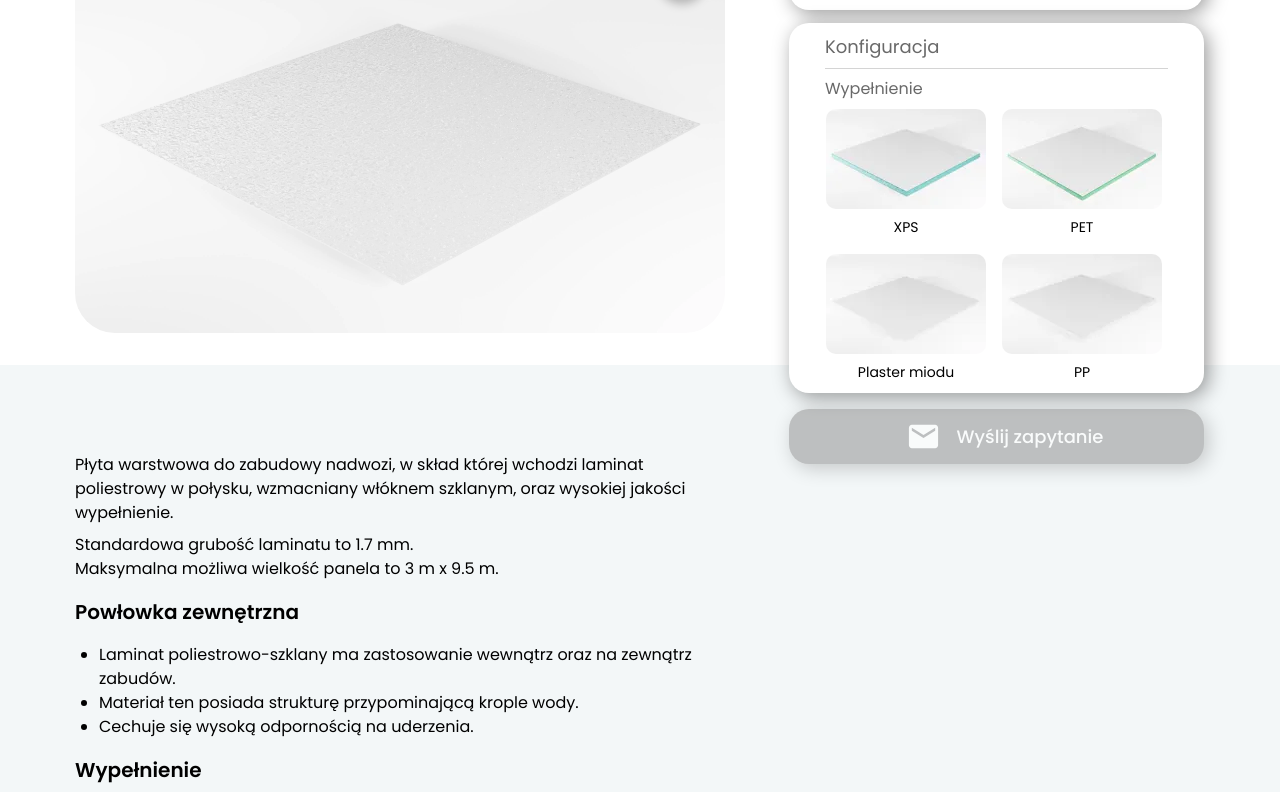
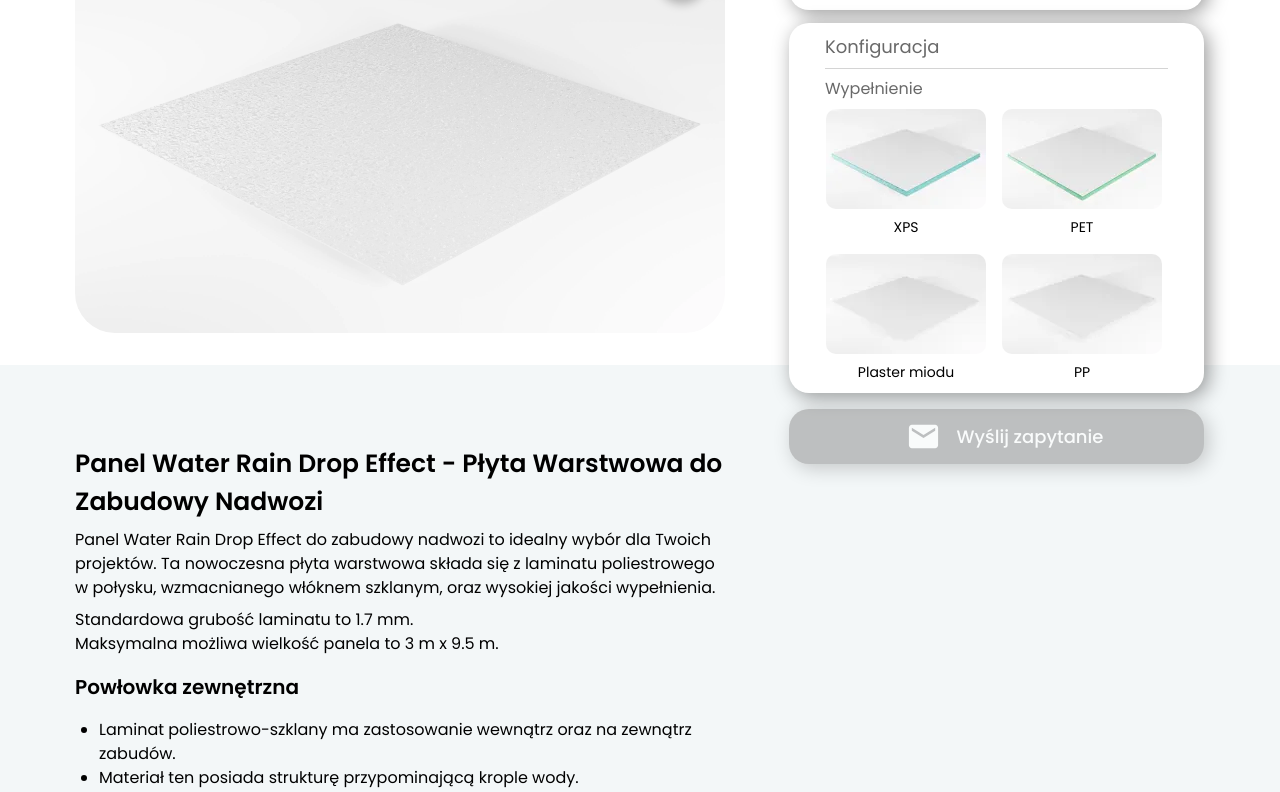
Before and after one commit to Airtilion/trailbox, a React (Vite) app: page /plyty-sandwich/panel-water-rain in a window 1280 px wide. Shown: the part 928-1720 px from the top of the page. Built offline with nearby package versions, Linux system fonts and the light colour scheme; some icons are missing.

Commit message:
Water Rain Drop Effect SEO

```diff
--- a/src/data/fillingsWaterRain.js
+++ b/src/data/fillingsWaterRain.js
@@ -72,6 +72,7 @@ const fillingsWaterRain = [
     {
         title: "XPS",
         imgSmall: xpsSmall,
+        imgAlt: "Panel Water Rain Drop Effect z wypełnieniem XPS - płyta warstwowa do zabudowy nadwozi z laminatem poliestrowym.",
         imgFull: xps,
         cores: [
             {
@@ -129,6 +130,7 @@ const fillingsWaterRain = [
     {
         title: "PET",
         imgSmall: petSmall,
+        imgAlt: "Panel Water Rain Drop Effect z wypełnieniem PET - trwała płyta warstwowa z laminatem poliestrowo-szklanym do nadwozi.",
         imgFull: pet,
         cores: [
             {
@@ -166,6 +168,7 @@ const fillingsWaterRain = [
     {
         title: "Plaster miodu",
         imgSmall: plasterSmall,
+        imgAlt: "Panel Water Rain Drop Effect z wypełnieniem plaster miodu - lekka płyta warstwowa z estetycznym laminatem do zabudowy.",
         imgFull: plaster,
         cores: [
             {
@@ -198,6 +201,7 @@ const fillingsWaterRain = [
     {
         title: "PP",
         imgSmall: ppSmall,
+        imgAlt: "Panel Water Rain Drop Effect z wypełnieniem PP - płyta warstwowa z laminatem poliestrowym i żelkotem antybakteryjnym.",
         imgFull: pp,
         cores: [
             {
--- a/src/pages/sandwich/WaterRain.jsx
+++ b/src/pages/sandwich/WaterRain.jsx
@@ -12,7 +12,8 @@ import CallToAction from '../../components/CallToAction'
 
 const aboutPanel = {
   title: "Water Rain Drop Effect",
-  desc: "Płyta warstwowa do zabudowy nadwozi, w skład której wchodzi laminat poliestrowy w połysku, wzmacniany włóknem szklanym, oraz wysokiej jakości wypełnienie.",
+  titleAbout: "Panel Water Rain Drop Effect - Płyta Warstwowa do Zabudowy Nadwozi",
+  desc: "Panel Water Rain Drop Effect do zabudowy nadwozi to idealny wybór dla Twoich projektów. Ta nowoczesna płyta warstwowa składa się z laminatu poliestrowego w połysku, wzmacnianego włóknem szklanym, oraz wysokiej jakości wypełnienia.",
   standardThickness: "Standardowa grubość laminatu to 1.7 mm.",
   maxSize: "Maksymalna możliwa wielkość panela to 3 m x 9.5 m.",
   outerCoating: [
```
